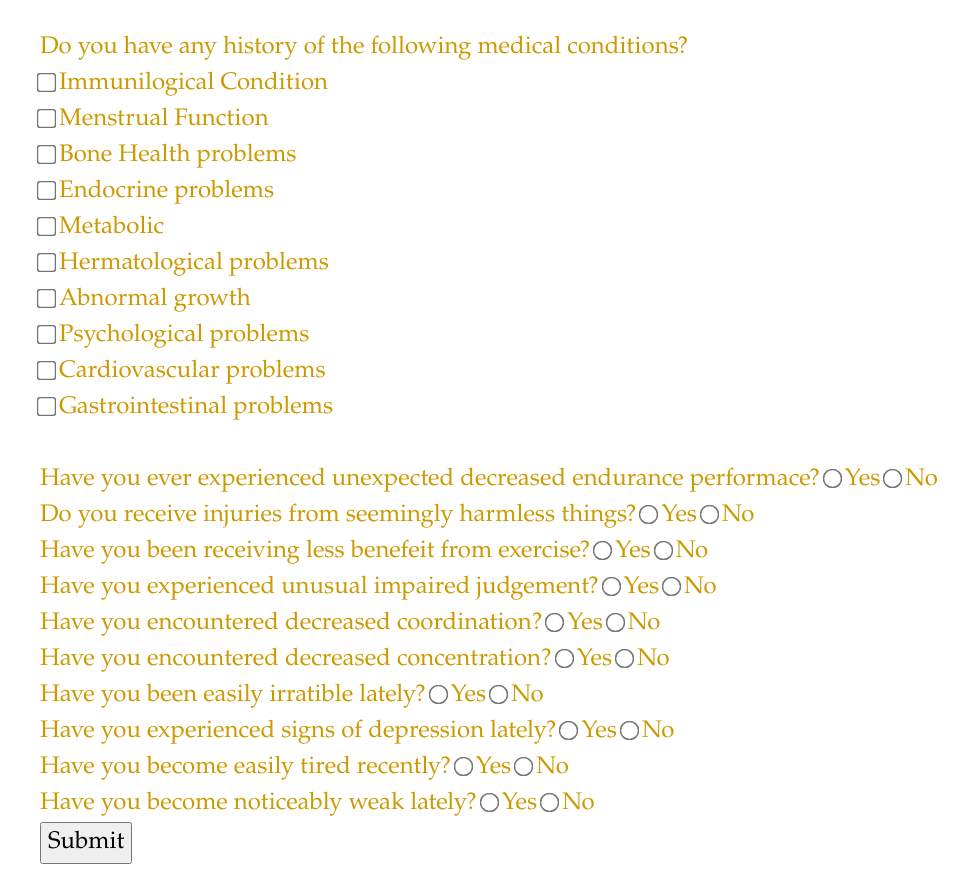
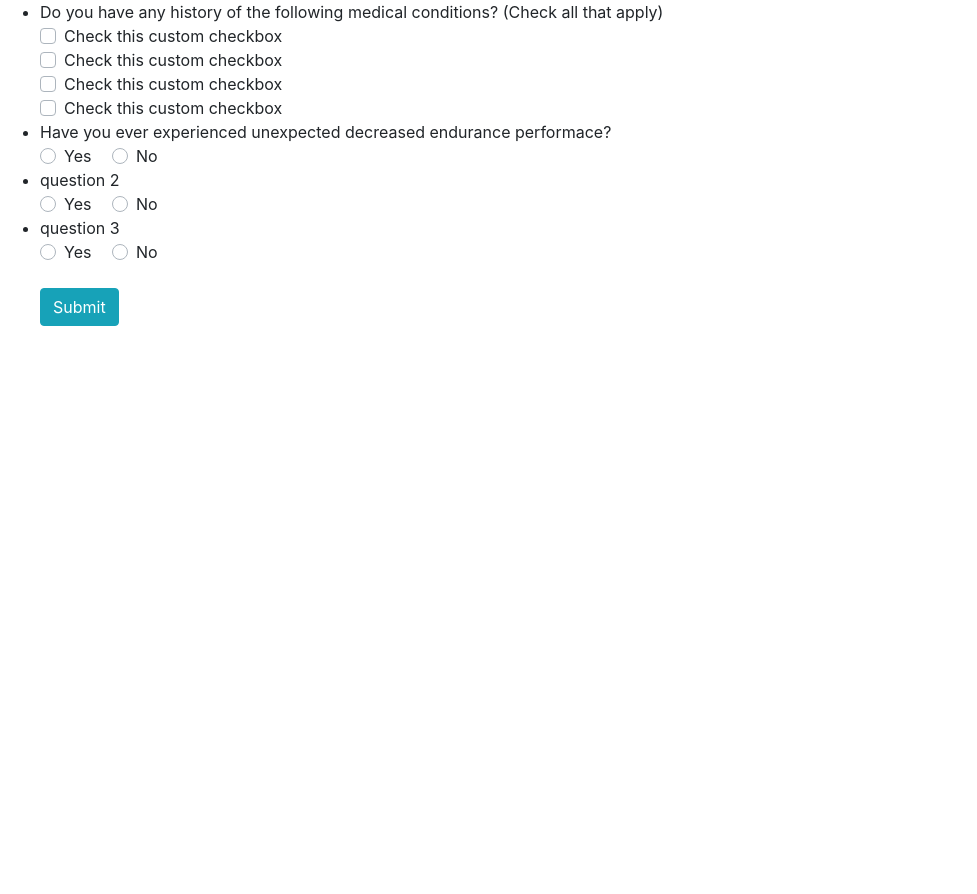
Before and after one commit to reticivis-net/pickhacks2019, a PHP site: page /main.php in a window 1280 px wide. Shown: the whole page, without its empty margins (0-977 px from the left). After the commit the page ends 326 px from the top, so only its background shows below. Run offline with PHP 8.4, Linux system fonts and the light colour scheme; some libraries are stand-ins or nearby versions.

Commit message:
asjerhrfq;eiroajgearg

```diff
--- a/header.php
+++ b/header.php
@@ -1,9 +1,9 @@
 <?php
 if(!isset($title)) {
-    $title = "nnthingy";
+    $title = "asobey";
 }
 if(!isset($desc)) {
-    $desc = "nnthingy";
+    $desc = "asobey";
 }
 if (!isset($root)) {
     $root = $_SERVER['DOCUMENT_ROOT'];
--- a/main.php
+++ b/main.php
@@ -18,6 +18,7 @@ if (isset($_POST['finished'])) {
     //echo '<br>';
     //var_dump($medicalQuestions);
 }
+include 'header.php';
 ?>
 <html>
 
@@ -29,10 +30,8 @@ if (isset($_POST['finished'])) {
     <title>Main Page</title>
 
     <!-- Bootstrap CSS CDN -->
-    <link rel="stylesheet" href="https://stackpath.bootstrapcdn.com/bootstrap/4.1.0/css/bootstrap.min.css" integrity="sha384-9gVQ4dYFwwWSjIDZnLEWnxCjeSWFphJiwGPXr1jddIhOegiu1FwO5qRGvFXOdJZ4" crossorigin="anonymous">
     <!-- Our Custom CSS -->
-    <link rel="stylesheet" href="style.css">
-
+    <!--<link rel="stylesheet" href="style.css">-->
     <!-- Font Awesome JS -->
     <script defer src="https://use.fontawesome.com/releases/v5.0.13/js/solid.js" integrity="sha384-tzzSw1/Vo+0N5UhStP3bvwWPq+uvzCMfrN1fEFe+xBmv1C/AtVX5K0uZtmcHitFZ" crossorigin="anonymous"></script>
     <script defer src="https://use.fontawesome.com/releases/v5.0.13/js/fontawesome.js" integrity="sha384-6OIrr52G08NpOFSZdxxz1xdNSndlD4vdcf/q2myIUVO0VsqaGHJsB0RaBE01VTOY" crossorigin="anonymous"></script>
@@ -40,64 +39,74 @@ if (isset($_POST['finished'])) {
 
 <body>
 
-  <form method="POST">
+<form method="POST" id="questionnaire" onsubmit="load()">
     <ul>
-      <li>Do you have any history of the following medical conditions?<br>
-        <input type="checkbox" name="0" value="1"> Immunilogical Condition<br>
-        <input type="checkbox" name="1" value="1"> Menstrual Function<br>
-        <input type="checkbox" name="2" value="1"> Bone Health problems<br>
-        <input type="checkbox" name="3" value="1"> Endocrine problems<br>
-        <input type="checkbox" name="4" value="1"> Metabolic<br>
-        <input type="checkbox" name="5" value="1"> Hermatological problems<br>
-        <input type="checkbox" name="6" value="1"> Abnormal growth<br>
-        <input type="checkbox" name="7" value="1"> Psychological problems<br>
-        <input type="checkbox" name="8" value="1"> Cardiovascular problems<br>
-        <input type="checkbox" name="9" value="1"> Gastrointestinal problems<br><br>
+        <li>Do you have any history of the following medical conditions? (Check all that apply)
+            <br>
+            <div class="custom-control custom-checkbox">
+                <input type="checkbox" class="custom-control-input" id="input0" name="0">
+                <label class="custom-control-label" for="input0">Check this custom checkbox</label>
+            </div>
+            <div class="custom-control custom-checkbox">
+                <input type="checkbox" class="custom-control-input" id="input1" name="1">
+                <label class="custom-control-label" for="input1">Check this custom checkbox</label>
+            </div>
+            <div class="custom-control custom-checkbox">
+                <input type="checkbox" class="custom-control-input" id="input2" name="2">
+                <label class="custom-control-label" for="input2">Check this custom checkbox</label>
+            </div>
+            <div class="custom-control custom-checkbox">
+                <input type="checkbox" class="custom-control-input" id="input3" name="3">
+                <label class="custom-control-label" for="input3">Check this custom checkbox</label>
+            </div>
         </li>
         <li>Have you ever experienced unexpected decreased endurance performace?
-        <input type="radio" name="10" value="1"> Yes
-        <input type="radio" name="10" value="0"> No<br>
+            <br>
+            <div class="custom-control custom-radio custom-control-inline">
+                <input type="radio" id="input4yes" name="4" class="custom-control-input" required>
+                <label class="custom-control-label" for="input4yes">Yes</label>
+            </div>
+            <div class="custom-control custom-radio custom-control-inline">
+                <input type="radio" id="input4no" name="4" class="custom-control-input" required>
+                <label class="custom-control-label" for="input4no">No</label>
+            </div>
         </li>
-      <li>Do you receive injuries from seemingly harmless things?
-        <input type="radio" name="11" value="1"> Yes
-        <input type="radio" name="11" value="0"> No<br>
+        <li>question 2
+            <br>
+            <div class="custom-control custom-radio custom-control-inline">
+                <input type="radio" id="input5yes" name="5" class="custom-control-input" required>
+                <label class="custom-control-label" for="input5yes">Yes</label>
+            </div>
+            <div class="custom-control custom-radio custom-control-inline">
+                <input type="radio" id="input5no" name="5" class="custom-control-input" required>
+                <label class="custom-control-label" for="input5no">No</label>
+            </div>
         </li>
-      <li>Have you been receiving less benefeit from exercise?
-        <input type="radio" name="12" value="1"> Yes
-        <input type="radio" name="12" value="0"> No<br>
+        <li>question 3
+            <br>
+            <div class="custom-control custom-radio custom-control-inline">
+                <input type="radio" id="input6yes" name="6" class="custom-control-input" required>
+                <label class="custom-control-label" for="input6yes">Yes</label>
+            </div>
+            <div class="custom-control custom-radio custom-control-inline">
+                <input type="radio" id="input6no" name="6" class="custom-control-input" required>
+                <label class="custom-control-label" for="input6no">No</label>
+            </div>
         </li>
-      <li>Have you experienced unusual impaired judgement?
-        <input type="radio" name="13" value="1"> Yes
-        <input type="radio" name="13" value="0"> No<br>
-      </li>
-      <li>Have you encountered decreased coordination?
-        <input type="radio" name="14" value="1"> Yes
-        <input type="radio" name="14" value="0"> No<br>
-      </li>
-      <li>Have you encountered decreased concentration?
-        <input type="radio" name="15" value="1"> Yes
-        <input type="radio" name="15" value="0"> No<br>
-      </li>
-      <li>Have you been easily irratible lately?
-        <input type="radio" name="16" value="1"> Yes
-        <input type="radio" name="16" value="0"> No<br>
-      </li>
-      <li>Have you experienced signs of depression lately?
-        <input type="radio" name="17" value="1"> Yes
-        <input type="radio" name="17" value="0"> No<br>
-      </li>
-      <li>Have you become easily tired recently?
-        <input type="radio" name="18" value="1"> Yes
-        <input type="radio" name="18" value="0"> No<br>
-      </li>
-      <li>Have you become noticeably weak lately?
-        <input type="radio" name="19" value="1"> Yes
-        <input type="radio" name="19" value="0"> No<br>
-      </li>
-      <input name="finished" type="submit">
+        <br>
+        <button type="submit" form="questionnaire" value="Submit" class="btn btn-info" id="button">
+            Submit
+        </button>
     </ul>
 </form>
-
+<script>
+    function load() {
+        let button = $("#button");
+        button.attr("disabled", "disabled");
+        button.html("Loading... <span class=\"sr-only\">Loading...</span><span class=\"spinner-border spinner-border-sm\" role=\"status\" aria-hidden=\"true\"></span>");
+        //$("#register").submit();
+    }
+</script>
 
 </body>
 
--- a/sign-up/index.php
+++ b/sign-up/index.php
@@ -43,7 +43,8 @@ if(isset($_POST['first_name']) && !empty($_POST['first_name']) AND isset($_POST[
                     $num_rows = $result->num_rows;
                 }
                 // insert into DB
-                $result = $conn->query("INSERT INTO users (globalid, username, email, firstname, lastname, password) VALUES ('$globalid', '$username', '$email', '$first_name', '$last_name', '$hashed_pw')");
+                $userdata = '{"finished":"false"}';
+                $result = $conn->query("INSERT INTO users (globalid, username, email, firstname, lastname, password, userdata) VALUES ('$globalid', '$username', '$email', '$first_name', '$last_name', '$hashed_pw', '$userdata')");
                 if ($result === TRUE) { // if the DB insertion worked successfully
                     $message = "Your account is almost ready! Go to the sign in page to sign into your account and complete the final step!";
                     $type = "success";
--- a/style.css
+++ /dev/null
@@ -1,14 +0,0 @@
-ul{
-  font-family: "Palatino Linotype";
-  color: #CC9900;
-  font-size: 24px;
-  list-style-type: none;
-  margin: 30px 0;
-}
-
-input[type=checkbox] {
-  transform: scale(1.5);
-}
-input[type=radio] {
-  transform: scale(1.5);
-}
```
Also changed, not shown: portal/form.php (added, +139 -0 lines), portal/index.php (+15 -4 lines). Lines whose indentation alone changed are shown as unchanged.
